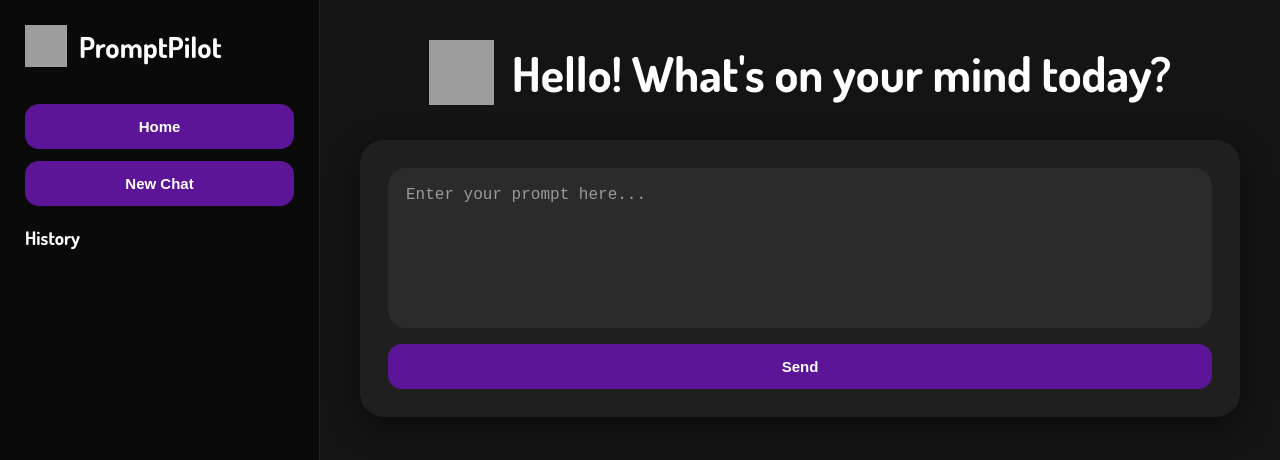
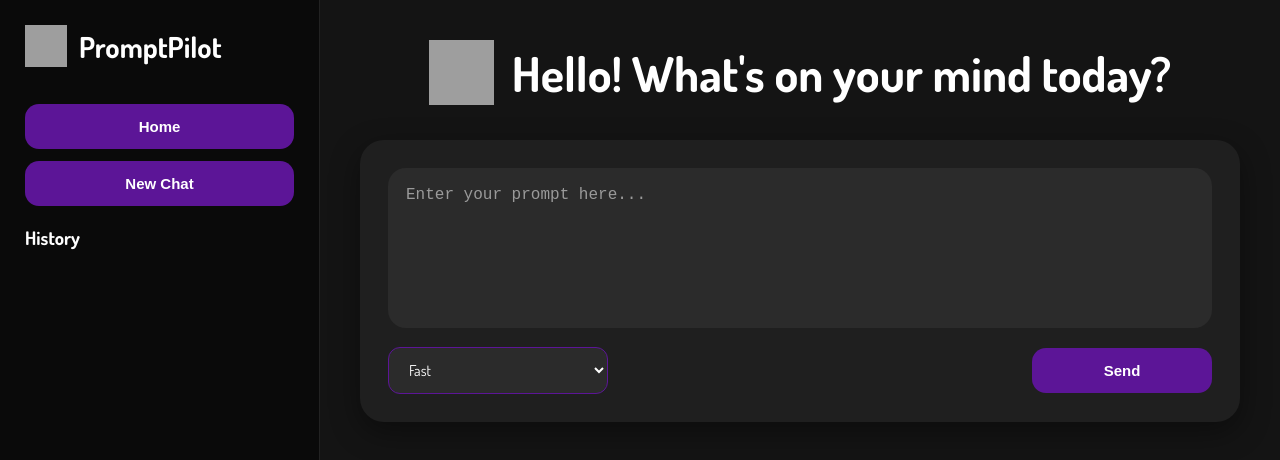
Before and after one commit to Ananya-Priy-a/PromptPilot_AI_Prompt_Generator, a React (Vite) app in the folder frontend/: page / in a window 1280 px wide. Shown: the top 460 px of the page. Built offline with nearby package versions, Linux system fonts and the light colour scheme; grey boxes are pictures that could not be loaded.

Commit message:
Added model selector

```diff
--- a/frontend/src/App.jsx
+++ b/frontend/src/App.jsx
@@ -9,6 +9,7 @@ function App() {
   const [response, setResponse] = useState("");
   const [loading, setLoading] = useState(false);
   const [error, setError] = useState("");
+  const [model, setModel] = useState("fast");
 
   const [history, setHistory] = useState(
     JSON.parse(localStorage.getItem("history")) || []
@@ -37,6 +38,8 @@ function App() {
           setError={setError}
           history={history}
           setHistory={setHistory}
+          model={model}
+          setModel={setModel}
         />
       </main>
     </div>
--- a/frontend/src/components/chat/Input.jsx
+++ b/frontend/src/components/chat/Input.jsx
@@ -10,6 +10,8 @@ function Input({
   setError,
   history,
   setHistory,
+  model,
+  setModel,
 }) {
 
   const handleSend = async () => {
@@ -30,7 +32,7 @@ function Input({
           "Content-Type": "application/json",
         },
         body: JSON.stringify({
-          prompt,
+          prompt, model,
         }),
       });
 
@@ -72,11 +74,22 @@ function Input({
         onChange={(e) => setPrompt(e.target.value)}
       />
 
-      <Button
-        text="Send"
-        className="send-btn"
-        onClick={handleSend}
-      />
+      <div className="action-row">
+        <select
+          className="model-selector"
+          value={model}
+          onChange={(e) => setModel(e.target.value)}
+        >
+          <option value="fast">Fast</option>
+          <option value="balanced">Balanced</option>
+          <option value="deep">Deep Thinking</option>
+        </select>
+        <Button
+          text="Send"
+          className="send-btn"
+          onClick={handleSend}
+        />
+      </div>
       {loading && <p>Generating response...</p>}
 
       {error && <p>{error}</p>}
--- a/frontend/src/styles/globals.css
+++ b/frontend/src/index.css
@@ -87,7 +87,12 @@ body {
   flex-direction: column;
   align-items: center;
   padding: 40px;
+  overflow-y: auto;
 }
+
+/* ===================== */
+/* HEADER */
+/* ===================== */
 
 .header-section {
   display: flex;
@@ -140,15 +145,65 @@ textarea::placeholder {
 }
 
 /* ===================== */
+/* ACTION ROW */
+/* ===================== */
+
+.action-row {
+  display: flex;
+  justify-content: space-between;
+  align-items: center;
+  margin-top: 15px;
+  gap: 15px;
+}
+
+/* ===================== */
+/* MODEL SELECTOR */
+/* ===================== */
+
+.model-selector {
+  width: 220px;
+  padding: 12px 16px;
+
+  background: var(--bg-input);
+  color: var(--text-primary);
+
+  border: 1px solid var(--color-primary);
+  border-radius: 12px;
+
+  font-family: inherit;
+  font-size: 15px;
+
+  cursor: pointer;
+  outline: none;
+  transition: border-color 0.3s ease;
+}
+
+.model-selector:focus {
+  border-color: var(--color-accent-border);
+}
+
+/* ===================== */
 /* BUTTONS */
 /* ===================== */
 
-.send-btn,
 .sidebar-home,
 .sidebar-newc {
   width: 100%;
   padding: 14px;
   margin-top: 12px;
+  border: none;
+  border-radius: 14px;
+  background: var(--color-primary);
+  color: var(--text-primary);
+  font-size: 15px;
+  font-weight: 600;
+  cursor: pointer;
+  transition: all 0.3s ease;
+}
+
+.send-btn {
+  width: 180px;
+  padding: 14px;
   border: none;
   border-radius: 14px;
   background: var(--color-primary);
@@ -177,8 +232,10 @@ textarea::placeholder {
   padding: 18px;
   border-radius: 18px;
   border-left: 4px solid var(--color-accent-border);
-  height: 250px;
+
+  max-height: 250px;
   overflow-y: auto;
+
   word-wrap: break-word;
   overflow-wrap: break-word;
 }
@@ -216,6 +273,12 @@ textarea::placeholder {
   border-color: var(--border-primary);
 }
 
+.history-item p {
+  white-space: nowrap;
+  overflow: hidden;
+  text-overflow: ellipsis;
+}
+
 /* ===================== */
 /* SCROLLBAR */
 /* ===================== */
--- a/frontend/src/main.jsx
+++ b/frontend/src/main.jsx
@@ -1,6 +1,6 @@
 import { StrictMode } from 'react'
 import { createRoot } from 'react-dom/client'
-import "./styles/globals.css";
+import "./index.css";
 import App from './App.jsx'
 
 createRoot(document.getElementById('root')).render(
```
Also changed, not shown: 1 other file (tests, documents, lock files or other folders).
